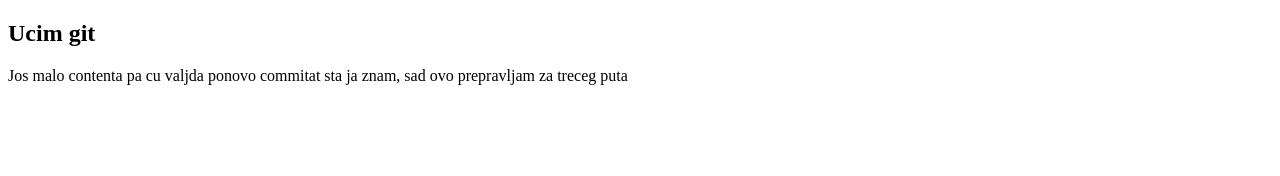
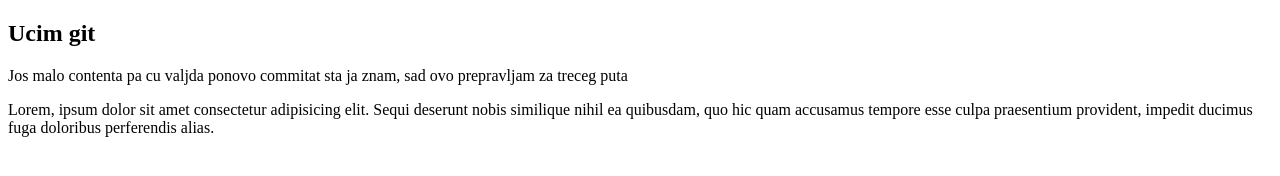
Before and after one commit to Criptonnn/test-01, a plain HTML site: page index.html in a window 1280 px wide. Drawn offline with Linux system fonts and the light colour scheme.

Commit message:
Cetvrti commit opa

```diff
--- a/index.html
+++ b/index.html
@@ -8,5 +8,6 @@
 <body>
     <h2>Ucim git</h2>
     <p>Jos malo contenta pa cu valjda ponovo commitat sta ja znam, sad ovo prepravljam za treceg puta</p>
+    <p class="lorem">Lorem, ipsum dolor sit amet consectetur adipisicing elit. Sequi deserunt nobis similique nihil ea quibusdam, quo hic quam accusamus tempore esse culpa praesentium provident, impedit ducimus fuga doloribus perferendis alias.</p>
 </body>
 </html>
```
